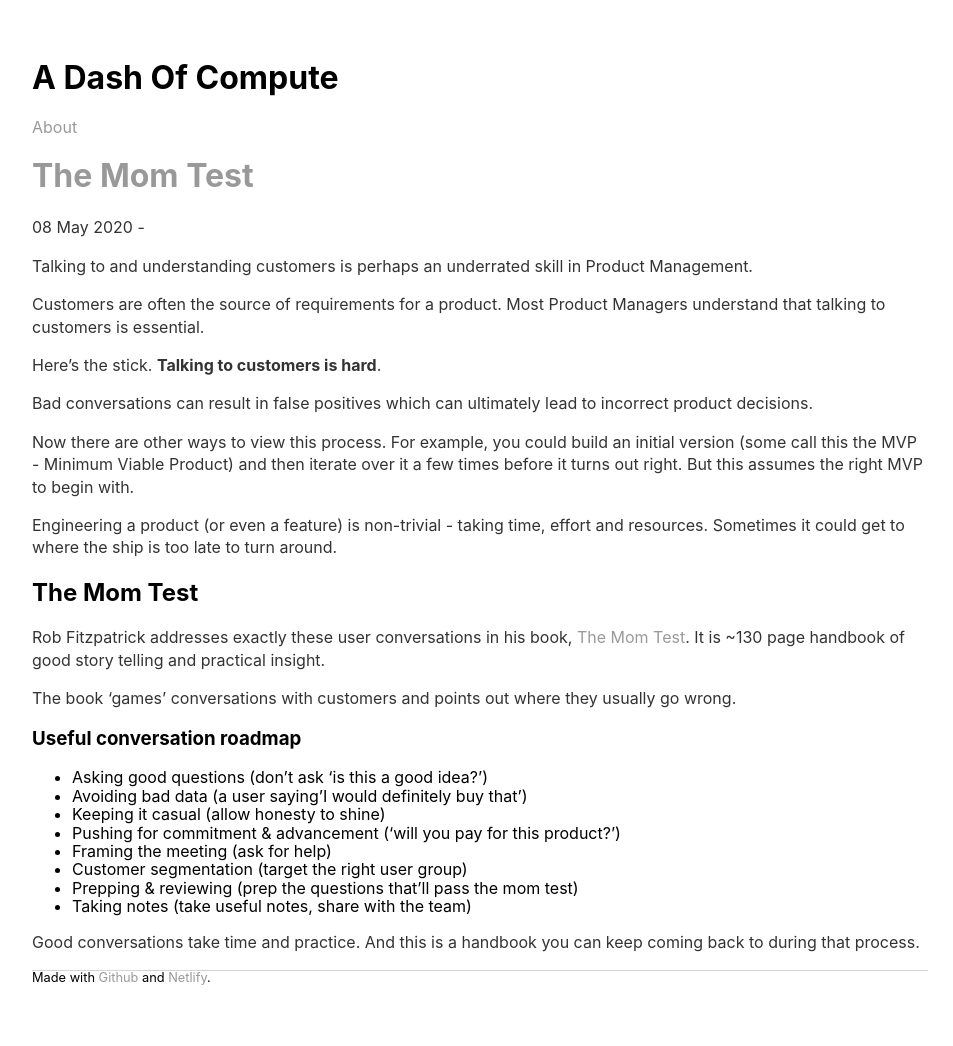
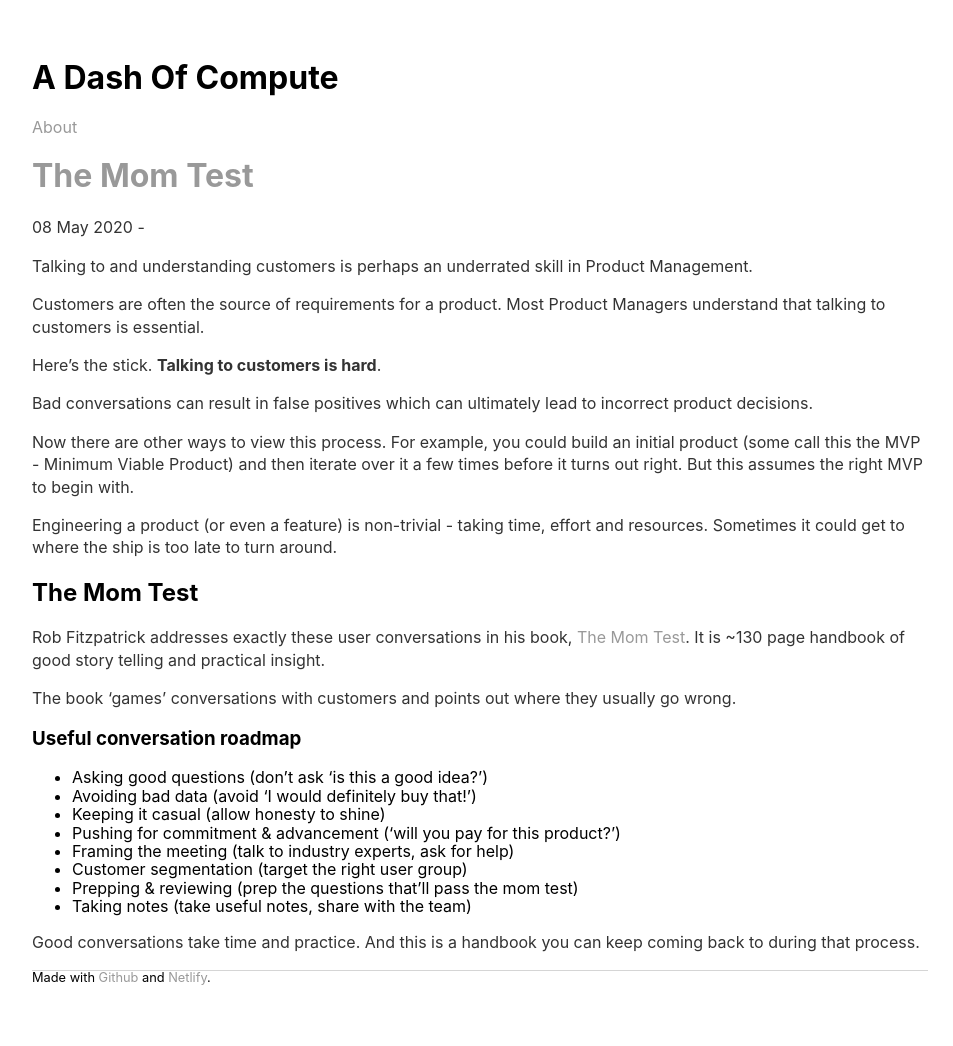
Before and after one commit to sautee/sautee.github.io, a Jekyll site: the page built from _posts/2020-05-08-momtest.md, in a window 1280 px wide. Shown: the whole page, without its empty margins (160-1113 px from the left). Built offline with Jekyll 4.4.1, drawn with Linux system fonts in a browser that asks for light colours; nearby versions of some CDN libraries; library files that are not in the unit come from our copies.

Commit message:
Update 2020-05-08-momtest.md

```diff
--- a/_posts/2020-05-08-momtest.md
+++ b/_posts/2020-05-08-momtest.md
@@ -12,7 +12,7 @@
 
 Bad conversations can result in false positives which can ultimately lead to incorrect product decisions.
 
-Now there are other ways to view this process. For example, you could build an initial version (some call this the MVP - Minimum Viable Product) and then iterate over it a few times before it turns out right. But this assumes the right MVP to begin with.
+Now there are other ways to view this process. For example, you could build an initial product (some call this the MVP - Minimum Viable Product) and then iterate over it a few times before it turns out right. But this assumes the right MVP to begin with.
 
 Engineering a product (or even a feature) is non-trivial - taking time, effort and resources. Sometimes it could get to where the ship is too late to turn around.
 
@@ -25,10 +25,10 @@
 ### Useful conversation roadmap
 
 - Asking good questions (don't ask 'is this a good idea?')
-- Avoiding bad data (a user saying'I would definitely buy that')
+- Avoiding bad data (avoid 'I would definitely buy that!')
 - Keeping it casual (allow honesty to shine)
 - Pushing for commitment & advancement ('will you pay for this product?')
-- Framing the meeting (ask for help)
+- Framing the meeting (talk to industry experts, ask for help)
 - Customer segmentation (target the right user group)
 - Prepping & reviewing (prep the questions that'll pass the mom test)
 - Taking notes (take useful notes, share with the team)
```
